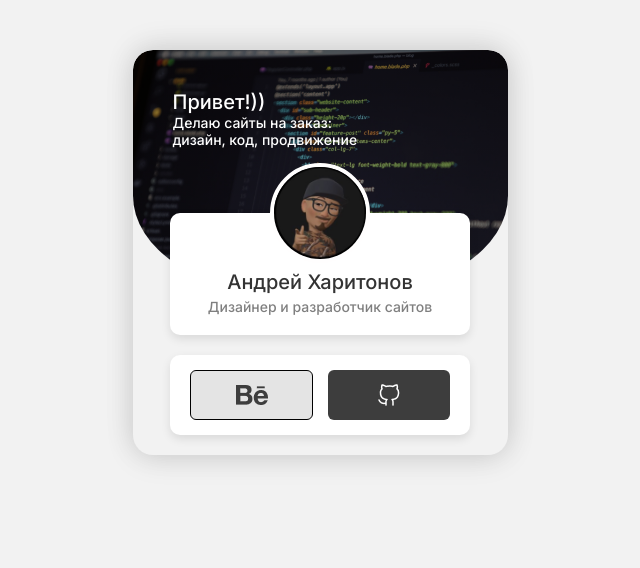
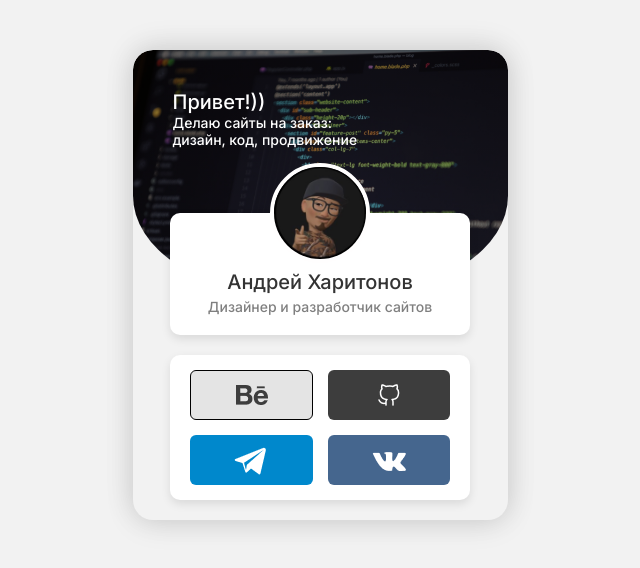
Before and after one commit to andddreww/taplink, a plain HTML site: page index.html in a window 1280 px wide. Shown: the whole page, without its empty margins (320-960 px from the left). Drawn offline with Linux system fonts and the light colour scheme.

Commit message:
add buttons tg vk

```diff
--- a/css/style.css
+++ b/css/style.css
@@ -102,9 +102,18 @@ body {
 .button.be {
     border: 1px solid #000;
     background: #E4E4E4;
+    margin-bottom: 15px;
 }
 
 .button.git {
-
+    margin-bottom: 15px;
     background: #3D3D3D;
 }
+
+.button.tg {
+    background: #0088CC;
+}
+
+.button.vk {
+    background: #45668E;
+}
--- a/index.html
+++ b/index.html
@@ -33,12 +33,19 @@
             <div class="card">
                 <div class="buttons">
                     <a href="#" class="button be">
-                        <img src="img/icons/cib_behance.png" alt="" class="button-icon">
+                        <img src="img/icons/cib_behance.png" alt="behance" class="button-icon">
                     </a>
                     <a href="#" class="button git">
-                        <img src="img/icons/iconoir_github.png" alt="" class="button-icon">
+                        <img src="img/icons/iconoir_github.png" alt="github" class="button-icon">
                     </a>
-                    <!-- <a href="#" class="button be"></a> -->
+                </div>
+                <div class="buttons">
+                    <a href="#" class="button tg">
+                        <img src="img/icons/ei_sc-telegram.png" alt="telegram" class="button-icon">
+                    </a>
+                    <a href="#" class="button vk">
+                        <img src="img/icons/ei_sc-vk.png" alt="В контакте" class="button-icon">
+                    </a>
                 </div>
                 <!-- /.buttons -->
             </div>
```
Also changed, not shown: img/icons/ei_sc-telegram.png (added), img/icons/ei_sc-vk.png (added).
